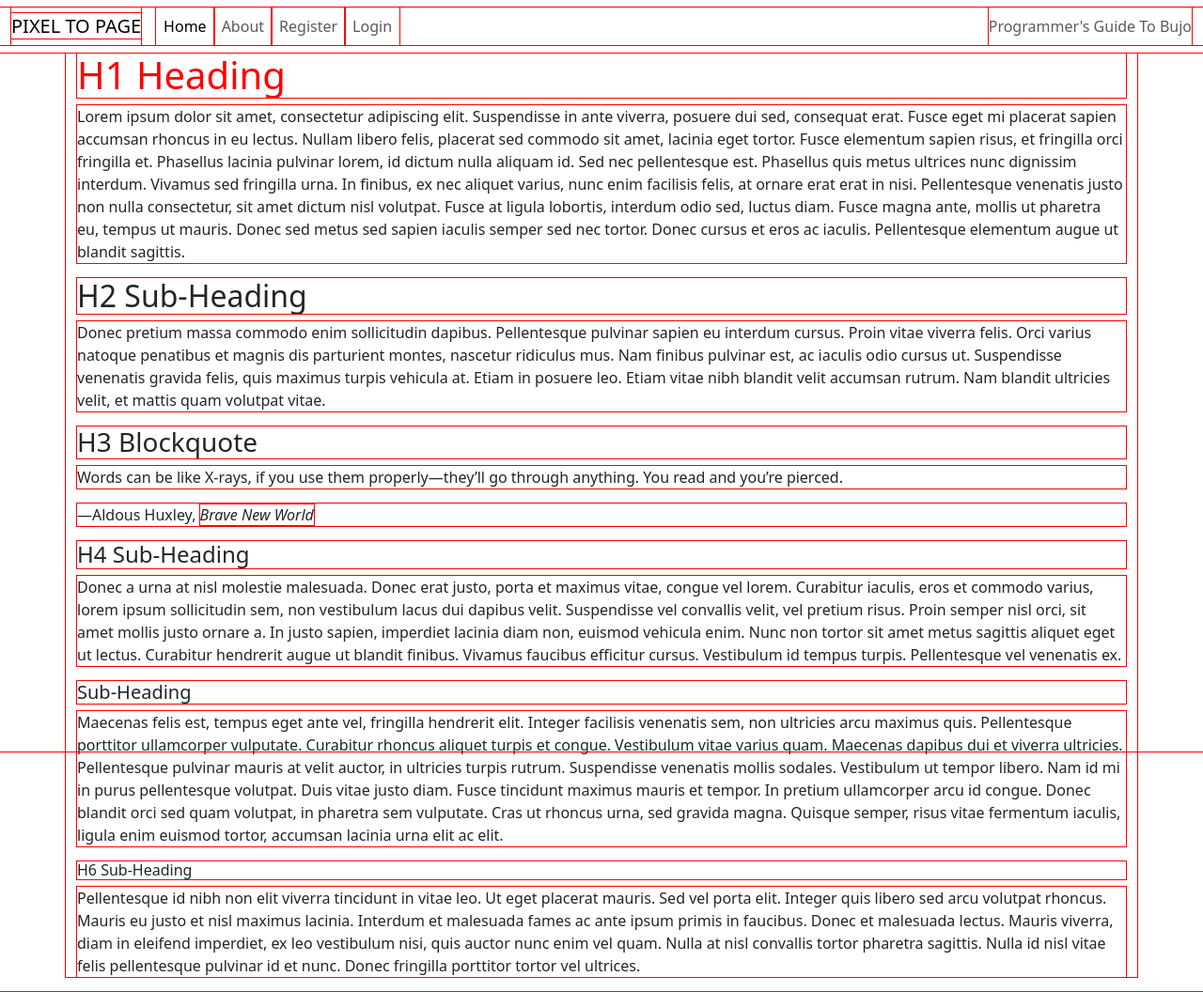
After one commit to TheRickyroy/pixel-to-page, a Django app: page / in a window 1280 px wide. The commit adds this page. Shown: the whole page at 94% size. Run offline with Django 4.2, Linux system fonts and the light colour scheme.

Commit message:
add: placeholder home/index.html template, update urls and views

```diff
--- a/about/templates/about/about.html
+++ b/about/templates/about/about.html
@@ -4,7 +4,7 @@
 <div class="container mt-5">
     <div class="row">
         <div class="col-4 text-center">
-            <img src="{% static 'images/pfp.webp' %}" width="75%">
+            <img src="{% static 'images/pfp.webp' %}" width="100%">
         </div>
         <div class="col-8">
             <h2>{{ about.title }}</h2>
--- a/blog/urls.py
+++ b/blog/urls.py
@@ -2,6 +2,6 @@ from . import views
 from django.urls import path
 
 urlpatterns = [
-    path('',views.PostList.as_view(), name='home'),
+    path('',views.PostList.as_view(), name='blog'),
     path('<slug:slug>/', views.post_detail, name='post_detail'),
 ]
--- a/blog/views.py
+++ b/blog/views.py
@@ -4,7 +4,7 @@ from .models import Post
 
 class PostList(generic.ListView):
     queryset = Post.objects.filter(status=1)
-    template_name = "blog/index.html"
+    template_name = "blog/blog.html"
     paginate_by = 6
 
 def post_detail(request, slug):
--- /dev/null
+++ b/home/templates/home/index.html
@@ -0,0 +1,65 @@
+{% extends 'base.html' %}
+{% block content %}
+{% load static %}
+
+<!-- Placeholder -->
+
+<div class="container">
+    <h1>H1 Heading</h1>
+    <p>
+        Lorem ipsum dolor sit amet, consectetur adipiscing elit. Suspendisse in ante viverra, posuere dui sed, consequat
+        erat. Fusce eget mi placerat sapien accumsan rhoncus in eu lectus. Nullam libero felis, placerat sed commodo sit
+        amet, lacinia eget tortor. Fusce elementum sapien risus, et fringilla orci fringilla et. Phasellus lacinia
+        pulvinar lorem, id dictum nulla aliquam id. Sed nec pellentesque est. Phasellus quis metus ultrices nunc
+        dignissim interdum. Vivamus sed fringilla urna. In finibus, ex nec aliquet varius, nunc enim facilisis felis, at
+        ornare erat erat in nisi. Pellentesque venenatis justo non nulla consectetur, sit amet dictum nisl volutpat.
+        Fusce at ligula lobortis, interdum odio sed, luctus diam. Fusce magna ante, mollis ut pharetra eu, tempus ut
+        mauris. Donec sed metus sed sapien iaculis semper sed nec tortor. Donec cursus et eros ac iaculis. Pellentesque
+        elementum augue ut blandit sagittis.
+    </p>
+    <h2>H2 Sub-Heading</h2>
+    <p>
+        Donec pretium massa commodo enim sollicitudin dapibus. Pellentesque pulvinar sapien eu interdum cursus. Proin
+        vitae viverra felis. Orci varius natoque penatibus et magnis dis parturient montes, nascetur ridiculus mus. Nam
+        finibus pulvinar est, ac iaculis odio cursus ut. Suspendisse venenatis gravida felis, quis maximus turpis
+        vehicula at. Etiam in posuere leo. Etiam vitae nibh blandit velit accumsan rutrum. Nam blandit ultricies velit,
+        et mattis quam volutpat vitae.
+    </p>
+    <h3>H3 Blockquote</h3>
+    <blockquote cite="https://www.huxley.net/bnw/four.html">
+        <p>Words can be like X-rays, if you use them properly—they’ll go through anything. You read and you’re pierced.</p>
+    </blockquote>
+    <p>—Aldous Huxley, <cite>Brave New World</cite></p>
+    <h4>H4 Sub-Heading</h4>
+    <p>
+        Donec a urna at nisl molestie malesuada. Donec erat justo, porta et maximus vitae, congue vel lorem. Curabitur
+        iaculis, eros et commodo varius, lorem ipsum sollicitudin sem, non vestibulum lacus dui dapibus velit.
+        Suspendisse vel convallis velit, vel pretium risus. Proin semper nisl orci, sit amet mollis justo ornare a. In
+        justo sapien, imperdiet lacinia diam non, euismod vehicula enim. Nunc non tortor sit amet metus sagittis aliquet
+        eget ut lectus. Curabitur hendrerit augue ut blandit finibus. Vivamus faucibus efficitur cursus. Vestibulum id
+        tempus turpis. Pellentesque vel venenatis ex.
+    </p>
+    <h5>Sub-Heading</h5>
+    <p>
+        Maecenas felis est, tempus eget ante vel, fringilla hendrerit elit. Integer facilisis venenatis sem, non
+        ultricies arcu maximus quis. Pellentesque porttitor ullamcorper vulputate. Curabitur rhoncus aliquet turpis et
+        congue. Vestibulum vitae varius quam. Maecenas dapibus dui et viverra ultricies. Pellentesque pulvinar mauris at
+        velit auctor, in ultricies turpis rutrum. Suspendisse venenatis mollis sodales. Vestibulum ut tempor libero. Nam
+        id mi in purus pellentesque volutpat. Duis vitae justo diam. Fusce tincidunt maximus mauris et tempor. In
+        pretium ullamcorper arcu id congue. Donec blandit orci sed quam volutpat, in pharetra sem vulputate. Cras ut
+        rhoncus urna, sed gravida magna. Quisque semper, risus vitae fermentum iaculis, ligula enim euismod tortor,
+        accumsan lacinia urna elit ac elit.
+    </p>
+    <h6>H6 Sub-Heading</h6>
+    <p>
+        Pellentesque id nibh non elit viverra tincidunt in vitae leo. Ut eget placerat mauris. Sed vel porta elit.
+        Integer quis libero sed arcu volutpat rhoncus. Mauris eu justo et nisl maximus lacinia. Interdum et malesuada
+        fames ac ante ipsum primis in faucibus. Donec et malesuada lectus. Mauris viverra, diam in eleifend imperdiet,
+        ex leo vestibulum nisi, quis auctor nunc enim vel quam. Nulla at nisl convallis tortor pharetra sagittis. Nulla
+        id nisl vitae felis pellentesque pulvinar id et nunc. Donec fringilla porttitor tortor vel ultrices.
+
+    </p>
+</div>
+
+
+{% endblock content %}
--- /dev/null
+++ b/home/urls.py
@@ -0,0 +1,7 @@
+from django.urls import path
+from .views import HomePage
+
+
+urlpatterns = [
+    path('', HomePage.as_view(), name='home')
+]
--- a/home/views.py
+++ b/home/views.py
@@ -1,3 +1,4 @@
-from django.shortcuts import render
+from django.views.generic import TemplateView
 
-# Create your views here.
+class HomePage(TemplateView):
+    template_name = "home/index.html"
--- a/pixel_to_page/urls.py
+++ b/pixel_to_page/urls.py
@@ -19,6 +19,7 @@ from django.urls import path, include
 
 
 urlpatterns = [
+    path("", include("home.urls"), name="home-urls"),
     path("about/", include("about.urls"), name="about-urls"),
     path("accounts/", include("allauth.urls")),
     path('admin/', admin.site.urls),
```
Also changed, not shown: blog/templates/blog/blog.html (renamed from blog/templates/blog/index.html).
